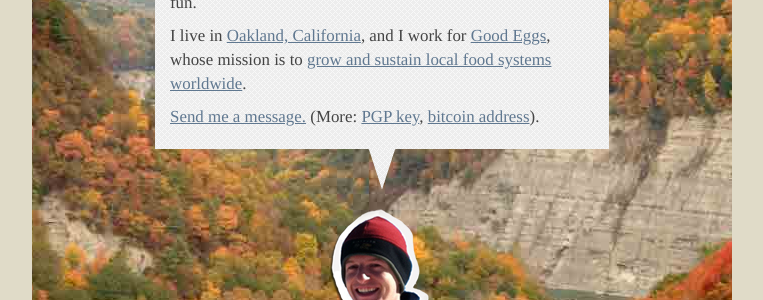
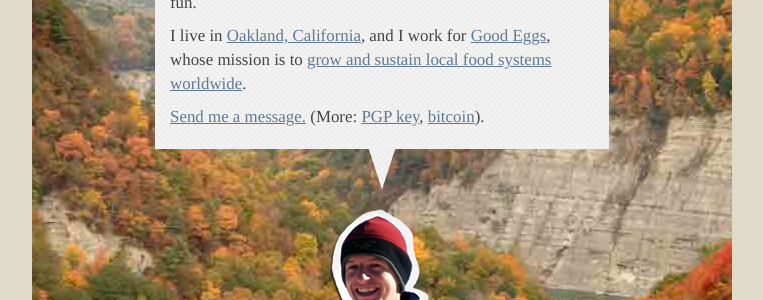
Before and after one commit to hazeledmands/demands.github.io, a Jekyll site: the page built from index.html, in a window 1280 px wide. Shown: the part 340-640 px from the top of the page, without its empty margins (258-1021 px from the left). Built offline with Jekyll 4.4.1, drawn with Linux system fonts in a browser that asks for light colours.

Commit message:
Update PGP key / bitcoin info

```diff
--- a/index.html
+++ b/index.html
@@ -26,7 +26,7 @@
 
 <p>I live in <a href="http://oaklandwiki.org/">Oakland, California</a>, and I work for <a href="http://goodeggs.com">Good Eggs</a>, whose mission is to <a href="https://www.goodeggs.com/philosophy#our-mission">grow and sustain local food systems worldwide</a>.</p>
 
-<p><a href="mailto:q0r2yal?sqs_title=What+can+I+do+for+you?">Send me a message.</a> (More: <a href="/maxedmands.pubkey">PGP key</a>, <a href="https://blockchain.info/address/1D2CtsgzAfwQagXaWzNy6dPjwNvXdsDXAL">bitcoin address</a>).</p>
+<p><a href="mailto:q0r2yal?sqs_title=What+can+I+do+for+you?">Send me a message.</a> (More: <a href="https://keybase.io/thismax">PGP key</a>, <a href="https://www.coinbase.com/demands">bitcoin</a>).</p>
 
 </div>
 
```
